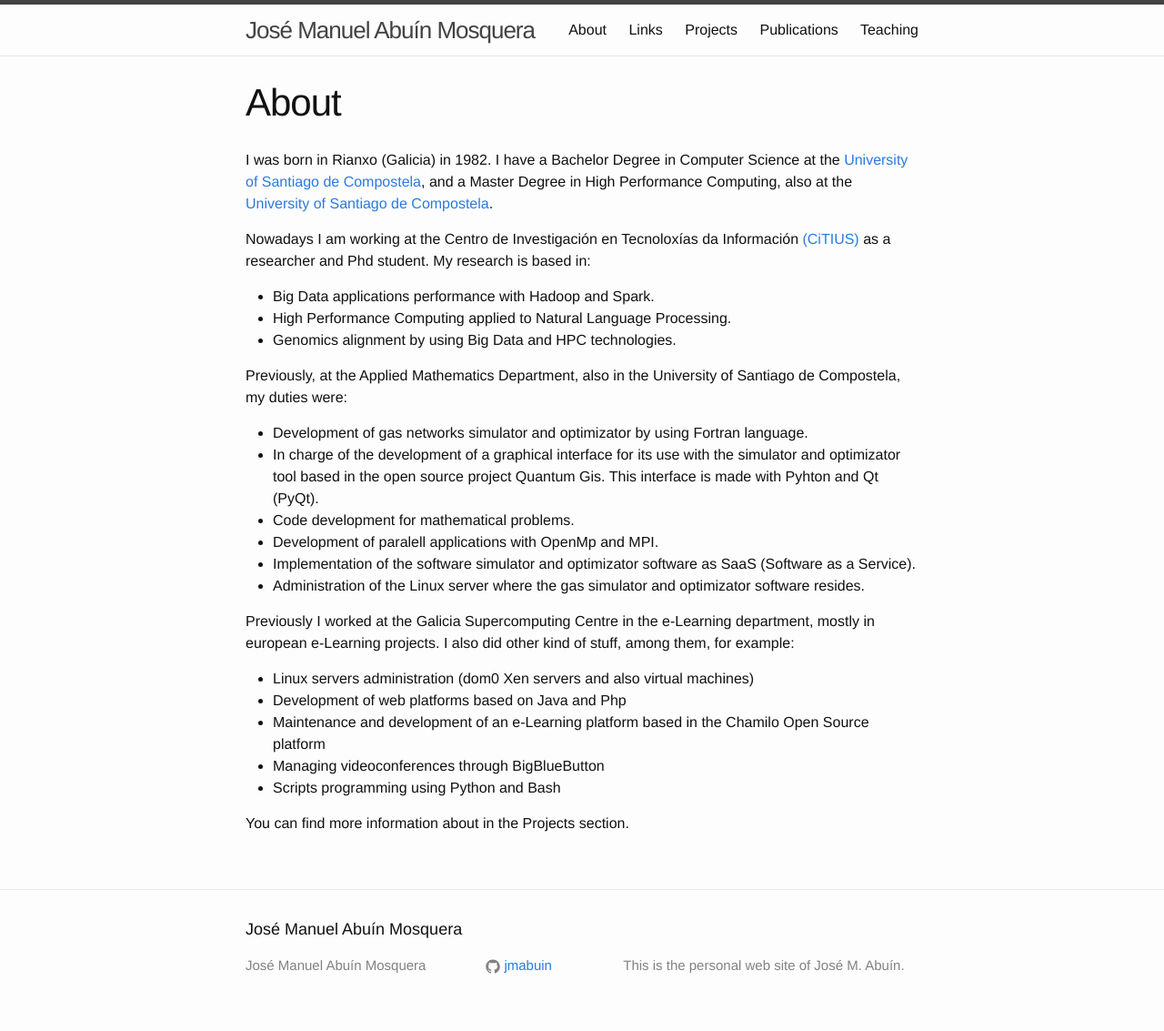
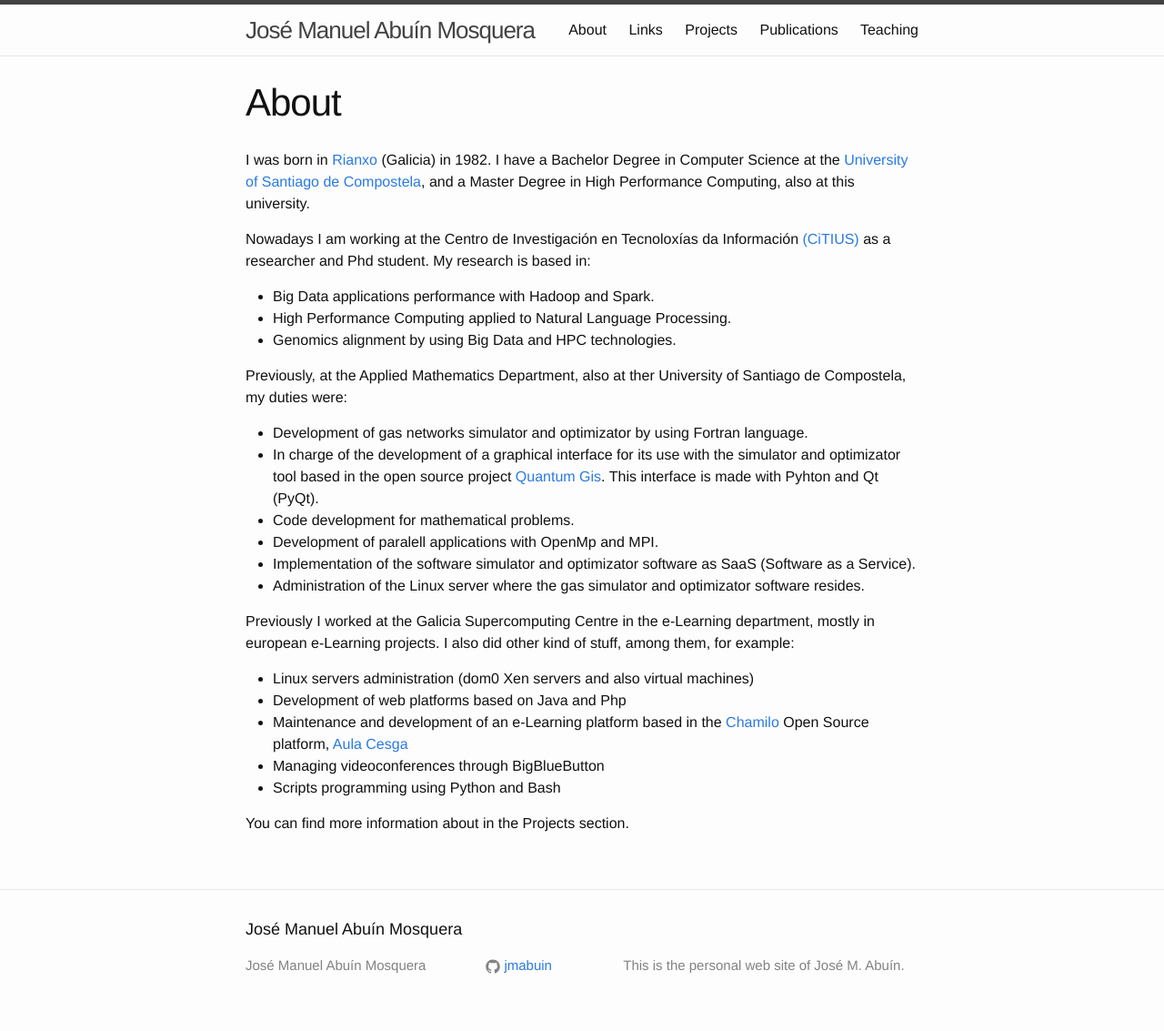
Before and after one commit to jmabuin/jmabuin.github.io, a Jekyll site: the page built from about.md, in a window 1280 px wide. Shown: the whole page at 91% size. Built offline with Jekyll 4.4.1, drawn with Linux system fonts in a browser that asks for light colours.

Commit message:
About page updated

```diff
--- a/about.md
+++ b/about.md
@@ -4,18 +4,18 @@
 permalink: /about/
 ---
 
-I was born in Rianxo (Galicia) in 1982. I have a Bachelor Degree in Computer Science at the [University of Santiago de Compostela](http://www.usc.es), and a Master Degree in High Performance Computing, also at the [University of Santiago de Compostela](http://www.usc.es).
+I was born in [Rianxo](https://goo.gl/maps/yiDcWZsRNyv){:target="_blank"} (Galicia) in 1982. I have a Bachelor Degree in Computer Science at the [University of Santiago de Compostela](http://www.usc.es){:target="_blank"}, and a Master Degree in High Performance Computing, also at this university.
 
-Nowadays I am working at the Centro de Investigación en Tecnoloxías da Información [(CiTIUS)](http://citius.usc.es) as a researcher and Phd student. My research is based in:
+Nowadays I am working at the Centro de Investigación en Tecnoloxías da Información [(CiTIUS)](http://citius.usc.es){:target="_blank"} as a researcher and Phd student. My research is based in:
 
 * Big Data applications performance with Hadoop and Spark.
 * High Performance Computing applied to Natural Language Processing.
 * Genomics alignment by using Big Data and HPC technologies.
 
-Previously, at the Applied Mathematics Department, also in the University of Santiago de Compostela, my duties were:
+Previously, at the Applied Mathematics Department, also at ther University of Santiago de Compostela, my duties were:
 
 * Development of gas networks simulator and optimizator by using Fortran language.
-* In charge of the development of a graphical interface for its use with the simulator and optimizator tool based in the open source project Quantum Gis. This interface is made with Pyhton and Qt (PyQt).
+* In charge of the development of a graphical interface for its use with the simulator and optimizator tool based in the open source project [Quantum Gis](http://www.qgis.org){:target="_blank"}. This interface is made with Pyhton and Qt (PyQt).
 * Code development for mathematical problems.
 * Development of paralell applications with OpenMp and MPI.
 * Implementation of the software simulator and optimizator software as SaaS (Software as a Service).
@@ -25,7 +25,7 @@
 
 * Linux servers administration (dom0 Xen servers and also virtual machines)
 * Development of web platforms based on Java and Php
-* Maintenance and development of an e-Learning platform based in the Chamilo Open Source platform
+* Maintenance and development of an e-Learning platform based in the [Chamilo](https://chamilo.org/chamilo-lms/){:target="_blank"} Open Source platform, [Aula Cesga](https://aula.cesga.es){:target="_blank"}
 * Managing videoconferences through BigBlueButton
 * Scripts programming using Python and Bash
 
```
